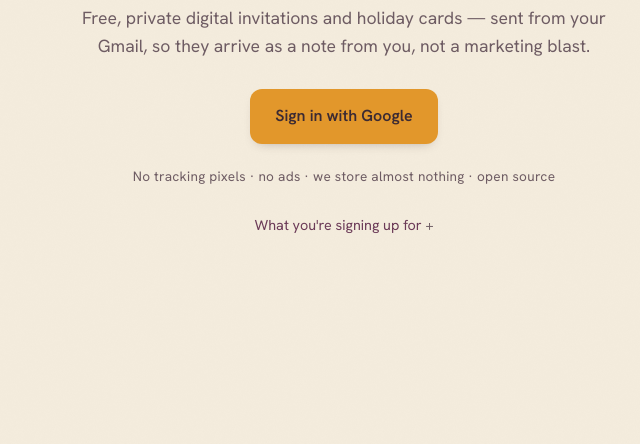
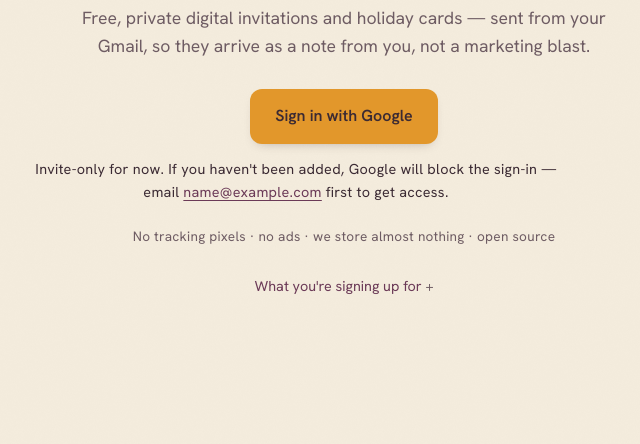
Before and after one commit to iliabaranov/kith-post, a FastAPI app: template kith/web/templates/index.html in a window 1280 px wide. Shown: the part 258-702 px from the top of the page, without its empty margins (296-936 px from the left). Run offline with FastAPI, Linux system fonts and the light colour scheme; the template is opened without the code that fills it: most values are stand-ins (such as "Sample title", 1, 10 or a date in 2020).

Commit message:
home: invite-only heads-up + contact under the sign-in button
In Google "Testing" mode a non-approved user is blocked entirely on
accounts.google.com and never returns to us, so post-hoc handling can't help.
Tell visitors *before* the wall: a note under "Sign in with Google" explains
sign-in is invite-only and links to KITH_CONTACT_EMAIL to request access.
Shown only when a contact email is configured.

Co-Authored-By: Claude Opus 4.8 (1M context) <noreply@anthropic.com>

```diff
--- a/kith/web/static/css/kith.css
+++ b/kith/web/static/css/kith.css
@@ -84,6 +84,14 @@ body::before {
   font-size: .85rem;
   color: var(--ink-soft);
   letter-spacing: .02em;
+}
+/* invite-only heads-up under the sign-in button — a touch more present than the
+   quiet reassurance line, so a not-yet-added visitor sees it before Google's wall */
+.invite-note {
+  margin-top: .9rem;
+  max-width: 34rem;
+  font-size: .9rem;
+  color: var(--ink);
 }
 
 /* privacy/usage FAQ — a quiet native <details> disclosure */
--- a/kith/web/templates/index.html
+++ b/kith/web/templates/index.html
@@ -50,6 +50,13 @@
     they arrive as a note from you, not a marketing blast.
   </p>
   <a class="btn btn-primary" href="/auth/login">Sign in with Google</a>
+  {% if settings.contact_email %}
+  <p class="reassure invite-note">
+    Invite-only for now. If you haven't been added, Google will block the sign-in —
+    email <a class="link" href="mailto:{{ settings.contact_email }}?subject={{ ('Access to ' ~ settings.app_name) | urlencode }}">{{ settings.contact_email }}</a>
+    first to get access.
+  </p>
+  {% endif %}
   <p class="reassure">No tracking pixels · no ads · we store almost nothing · open source</p>
 
   <details class="faq">
```
